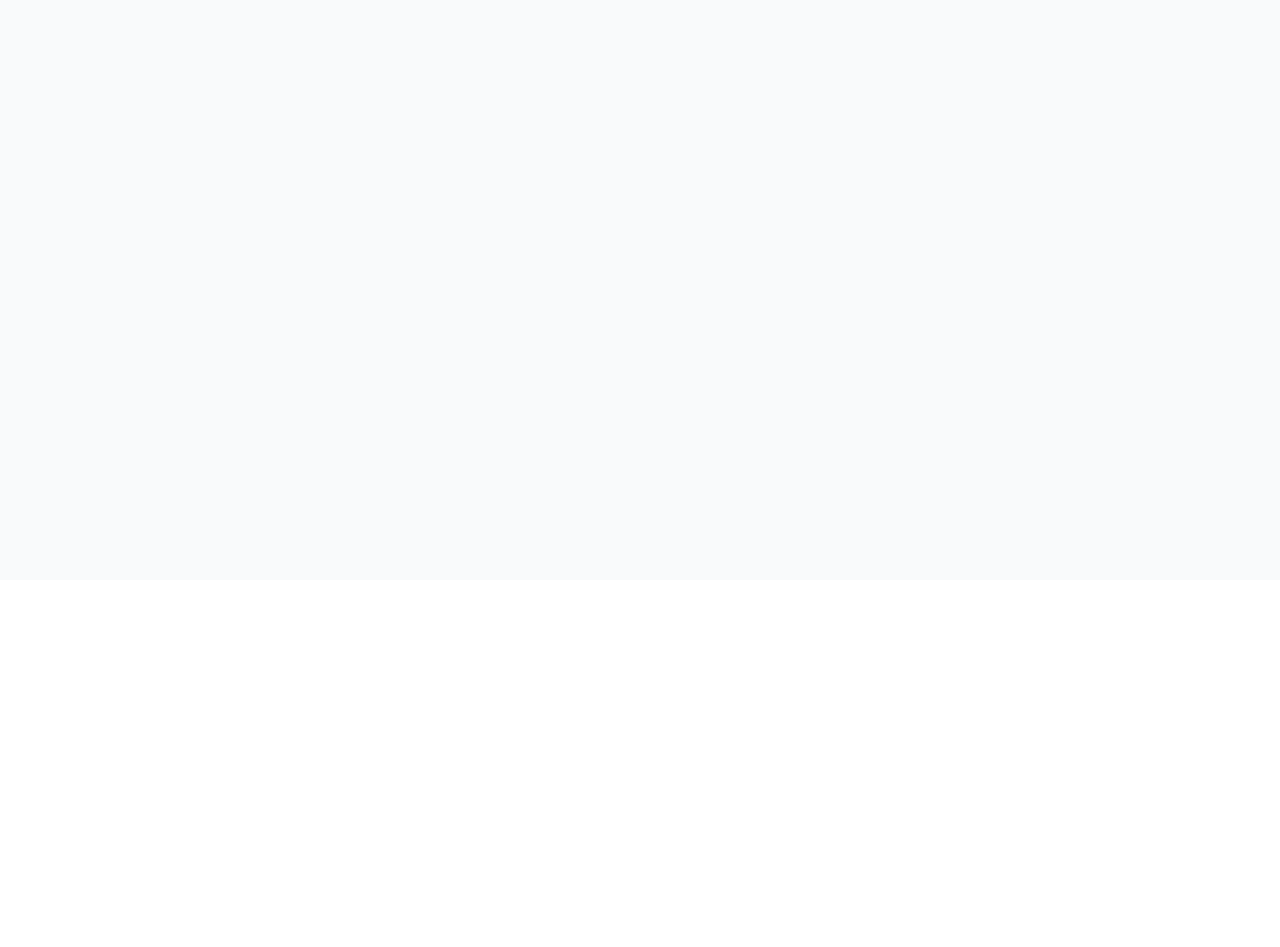
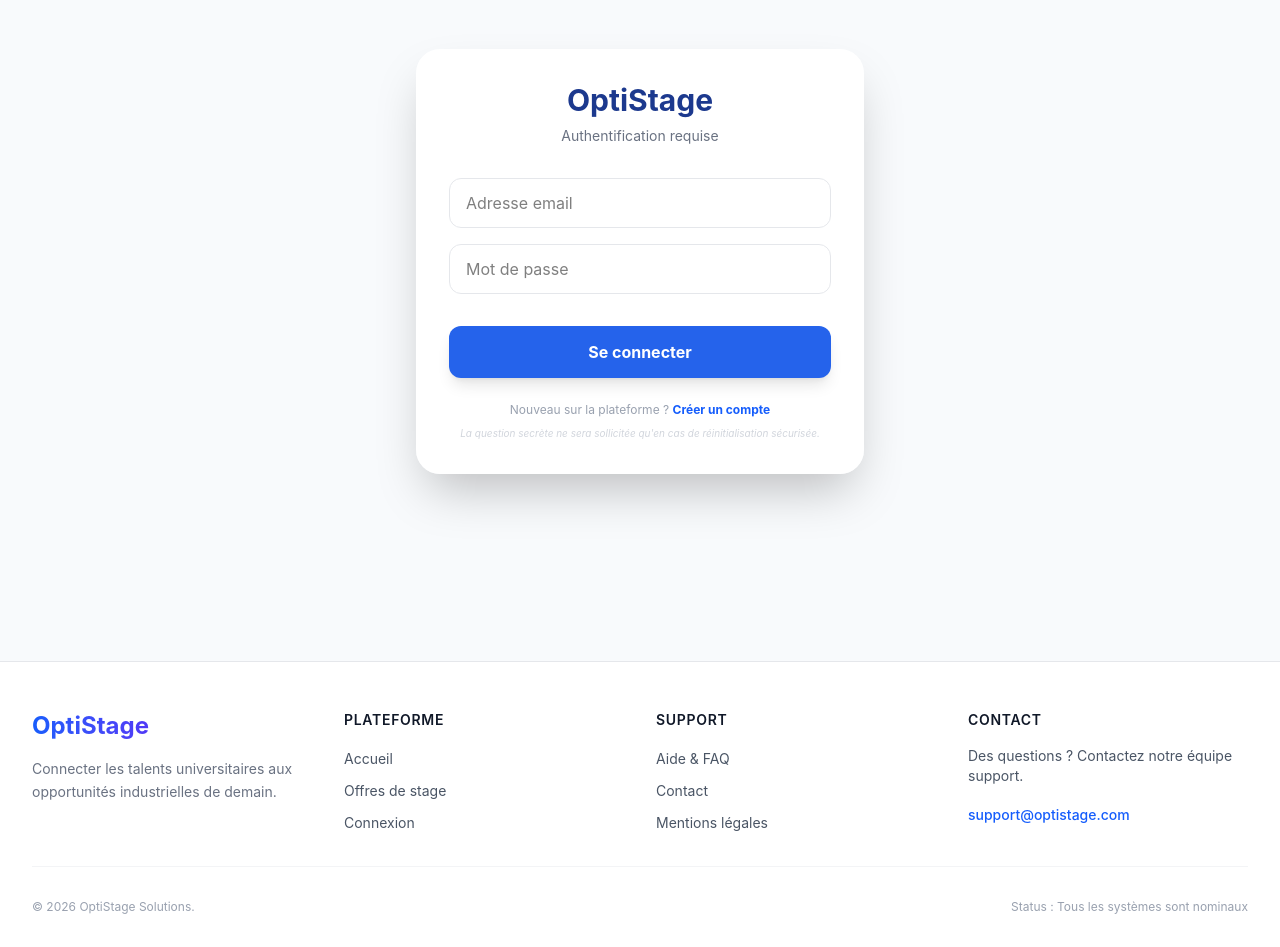
Before and after one commit to gdamaan/optistage-front, a React (Vite) app: page /login in a window 1280 px wide. Shown: the part 220-1167 px from the top of the page. Before the commit the page ends 800 px from the top, so only its background shows below. Built offline with nearby package versions, Linux system fonts and the light colour scheme.

Commit message:
Ajout du Footer.jsx et changement pour la connexion.

```diff
--- a/src/App.jsx
+++ b/src/App.jsx
@@ -1,27 +1,34 @@
 import { BrowserRouter as Router, Routes, Route } from 'react-router-dom';
 import Header from './components/Header';
+import Footer from './components/Footer'; // Importation du nouveau module
 import Home from './pages/Home';
 import Login from './pages/Login';
-import Register from './pages/Register'; // Nous allons le créer juste après
+import Register from './pages/Register';
 import './App.css';
 
 function App() {
     return (
         <Router>
-            <div className="App min-h-screen bg-gray-50 flex flex-col">
+            {/* min-h-screen : occupe toute la hauteur de l'écran
+                flex-col : aligne les éléments verticalement
+            */}
+            <div className="App min-h-screen flex flex-col bg-gray-50">
+
                 {/* Le Header reste toujours affiché en haut */}
                 <Header />
 
+                {/* flex-grow : permet au contenu principal de pousser le footer vers le bas
+                */}
                 <main className="flex-grow">
                     <Routes>
-                        {/* Définition des chemins (URLs) */}
                         <Route path="/" element={<Home />} />
                         <Route path="/login" element={<Login />} />
                         <Route path="/register" element={<Register />} />
                     </Routes>
                 </main>
 
-                {/* Le Footer pourra être ajouté ici plus tard */}
+
+                <Footer />
             </div>
         </Router>
     );
--- /dev/null
+++ b/src/components/Footer.jsx
@@ -0,0 +1,65 @@
+import React from 'react';
+import { Link } from 'react-router-dom';
+
+const Footer = () => {
+    const currentYear = new Date().getFullYear();
+
+    return (
+        <footer className="bg-white border-t border-gray-200 pt-12 pb-8">
+            <div className="max-w-7xl mx-auto px-4 sm:px-6 lg:px-8">
+                <div className="grid grid-cols-1 md:grid-cols-4 gap-8 mb-8">
+
+                    {/* Branding Section */}
+                    <div className="col-span-1 md:col-span-1">
+                        <div className="flex items-center mb-4">
+                            <span className="text-2xl font-bold bg-gradient-to-r from-blue-600 to-indigo-600 bg-clip-text text-transparent">
+                                OptiStage
+                            </span>
+                        </div>
+                        <p className="text-gray-500 text-sm leading-relaxed">
+                            Connecter les talents universitaires aux opportunités industrielles de demain.
+                        </p>
+                    </div>
+
+                    {/* Navigation */}
+                    <div>
+                        <h3 className="text-sm font-semibold text-gray-900 uppercase tracking-wider mb-4">Plateforme</h3>
+                        <ul className="space-y-2">
+                            <li><Link to="/" className="text-gray-600 hover:text-blue-600 text-sm transition-colors">Accueil</Link></li>
+                            <li><Link to="/offers" className="text-gray-600 hover:text-blue-600 text-sm transition-colors">Offres de stage</Link></li>
+                            <li><Link to="/login" className="text-gray-600 hover:text-blue-600 text-sm transition-colors">Connexion</Link></li>
+                        </ul>
+                    </div>
+
+                    {/* Support */}
+                    <div>
+                        <h3 className="text-sm font-semibold text-gray-900 uppercase tracking-wider mb-4">Support</h3>
+                        <ul className="space-y-2">
+                            <li><a href="#" className="text-gray-600 hover:text-blue-600 text-sm transition-colors">Aide & FAQ</a></li>
+                            <li><a href="#" className="text-gray-600 hover:text-blue-600 text-sm transition-colors">Contact</a></li>
+                            <li><a href="#" className="text-gray-600 hover:text-blue-600 text-sm transition-colors">Mentions légales</a></li>
+                        </ul>
+                    </div>
+
+                    {/* Newsletter / Contact rapide */}
+                    <div>
+                        <h3 className="text-sm font-semibold text-gray-900 uppercase tracking-wider mb-4">Contact</h3>
+                        <p className="text-gray-600 text-sm mb-4">Des questions ? Contactez notre équipe support.</p>
+                        <a href="mailto:support@optistage.com" className="text-sm font-medium text-blue-600 hover:underline">
+                            support@optistage.com
+                        </a>
+                    </div>
+                </div>
+
+                <div className="pt-8 border-t border-gray-100 flex flex-col md:flex-row justify-between items-center text-gray-400 text-xs">
+                    <p>© {currentYear} OptiStage Solutions.</p>
+                    <div className="flex space-x-6 mt-4 md:mt-0">
+                        <span className="hover:text-gray-600 cursor-default">Status : Tous les systèmes sont nominaux</span>
+                    </div>
+                </div>
+            </div>
+        </footer>
+    );
+};
+
+export default Footer;
--- a/src/pages/Login.jsx
+++ b/src/pages/Login.jsx
@@ -1,28 +1,97 @@
 import { useState } from 'react';
 import { apiService } from '../services/api';
+import { useNavigate, Link } from 'react-router-dom';
 
-export default function Login() {
+export default function Login({ onLoginSuccess }) {
     const [email, setEmail] = useState("");
     const [password, setPassword] = useState("");
+    const [error, setError] = useState("");
+    const [isLoading, setIsLoading] = useState(false);
+    const navigate = useNavigate();
 
     const handleLogin = async (e) => {
         e.preventDefault();
+        setError("");
+        setIsLoading(true);
+
         try {
-            const result = await apiService.login(email, password);
-            alert("Connexion réussie : " + result);
+            // Appel au service corrigé qui renvoie désormais le JSON du UserDto
+            const userData = await apiService.login(email, password);
+
+            // Vérification du protocole d'activation
+            if (userData.isActive === false) {
+                setError("Accès suspendu : Votre compte est en attente de validation par un administrateur.");
+                setIsLoading(false);
+                return;
+            }
+
+            // Transmission des données (nom, rôle, etc.) à l'état global de l'application
+            if (onLoginSuccess) {
+                onLoginSuccess(userData);
+            }
+
+            // Redirection vers l'interface principale
+            navigate('/home');
+
         } catch (err) {
-            alert(err.message);
+            setError(err.message);
+        } finally {
+            setIsLoading(false);
         }
     };
 
     return (
-        <div className="login-container">
-            <h2>Connexion OptiStage</h2>
-            <form onSubmit={handleLogin}>
-                <input type="email" placeholder="Email" onChange={(e) => setEmail(e.target.value)} required />
-                <input type="password" placeholder="Mot de passe" onChange={(e) => setPassword(e.target.value)} required />
-                <button type="submit">Se connecter</button>
-            </form>
+        <div className="min-h-screen bg-slate-50 flex items-center justify-center p-4">
+            <div className="bg-white/90 backdrop-blur-md p-8 rounded-3xl shadow-2xl w-full max-w-md border border-white/10">
+                <div className="text-center mb-8">
+                    <h2 className="text-3xl font-bold text-blue-900">OptiStage</h2>
+                    <p className="text-gray-500 mt-2 text-sm">Authentification requise</p>
+                </div>
+
+                {error && (
+                    <div className="bg-red-50 text-red-600 p-3 rounded-lg mb-6 text-xs font-bold text-center border border-red-200">
+                        {error}
+                    </div>
+                )}
+
+                <form onSubmit={handleLogin} className="space-y-4">
+                    <input
+                        type="email"
+                        placeholder="Adresse email"
+                        value={email}
+                        onChange={(e) => setEmail(e.target.value)}
+                        className="w-full px-4 py-3 rounded-xl border border-gray-200 focus:ring-2 focus:ring-blue-600 outline-none transition"
+                        required
+                    />
+
+                    <input
+                        type="password"
+                        placeholder="Mot de passe"
+                        value={password}
+                        onChange={(e) => setPassword(e.target.value)}
+                        className="w-full px-4 py-3 rounded-xl border border-gray-200 focus:ring-2 focus:ring-blue-600 outline-none transition"
+                        required
+                    />
+
+                    <button
+                        type="submit"
+                        disabled={isLoading}
+                        style={{ backgroundColor: '#2563eb' }}
+                        className={`w-full text-white font-bold py-3.5 rounded-xl shadow-lg transition-all mt-4 ${isLoading ? 'opacity-50 cursor-not-allowed' : 'hover:brightness-110 active:scale-95'}`}
+                    >
+                        {isLoading ? "Vérification..." : "Se connecter"}
+                    </button>
+                </form>
+
+                <div className="text-center mt-6 space-y-2">
+                    <p className="text-xs text-gray-400">
+                        Nouveau sur la plateforme ? <Link to="/register" className="text-blue-600 font-bold hover:underline">Créer un compte</Link>
+                    </p>
+                    <p className="text-[10px] text-gray-300 italic">
+                        La question secrète ne sera sollicitée qu'en cas de réinitialisation sécurisée.
+                    </p>
+                </div>
+            </div>
         </div>
     );
 }
--- a/src/pages/Register.jsx
+++ b/src/pages/Register.jsx
@@ -140,7 +140,7 @@ export default function Register() {
                                className="w-full px-4 py-2.5 rounded-xl border border-gray-200 focus:ring-2 focus:ring-blue-600 outline-none transition" />
                     </div>
 
-                    <input type="email" name="email" placeholder="Email (ex: tony@stark.com)" onChange={handleChange} required
+                    <input type="email" name="email" placeholder="Email" onChange={handleChange} required
                            className="w-full px-4 py-2.5 rounded-xl border border-gray-200 focus:ring-2 focus:ring-blue-600 outline-none transition" />
 
                     <div>
--- a/src/services/api.js
+++ b/src/services/api.js
@@ -6,8 +6,15 @@ export const apiService = {
             method: 'POST',
             headers: { 'Content-Type': 'application/json' }
         });
-        if (!response.ok) throw new Error("Identifiants incorrects");
-        return await response.text();
+
+        if (!response.ok) {
+            // Si le serveur renvoie une erreur (401, 403, etc.), on récupère le message d'erreur textuel
+            const errorMsg = await response.text();
+            throw new Error(errorMsg || "Identifiants incorrects");
+        }
+
+        // SUCCÈS : On retourne le JSON (UserDto) envoyé par le UserController corrigé
+        return await response.json();
     },
 
     /**
```
